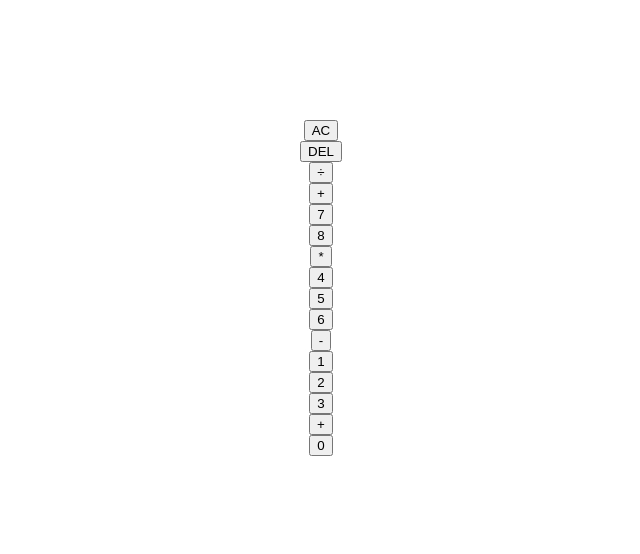
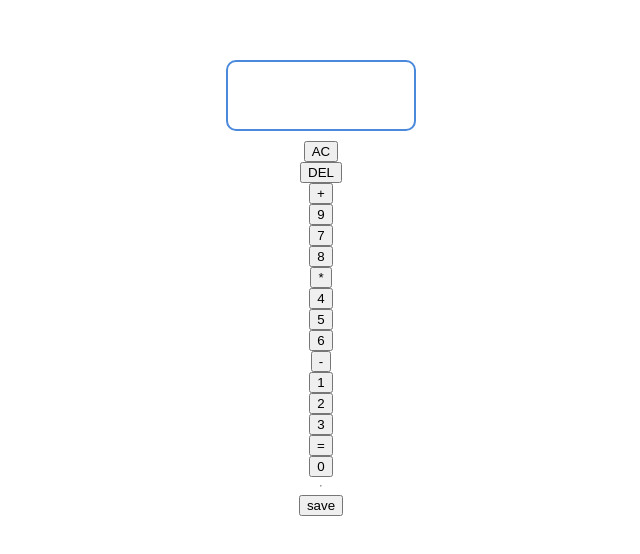
Before and after one commit to zirzirlove96/My-React-Page, a React (Create React App) app in the folder my-app/: page / in a window 1280 px wide. Shown: the part 120-674 px from the top of the page, without its empty margins (319-959 px from the left). Built offline with nearby package versions, Linux system fonts and the light colour scheme.

Commit message:
버튼 통합

```diff
--- a/my-app/src/App.js
+++ b/my-app/src/App.js
@@ -7,22 +7,7 @@ function App() {
     <div>
       <div className={style.Div}>
         <div className={style.Div2}>
-          <Button value={"AC"}></Button>
-          <Button value={"DEL"}></Button>
-          <Button value={"÷"}></Button>
-          <Button value={"+"}></Button>
-          <Button value={"7"}></Button>
-          <Button value={"8"}></Button>
-          <Button value={"*"}></Button>
-          <Button value={"4"}></Button>
-          <Button value={"5"}></Button>
-          <Button value={"6"}></Button>
-          <Button value={"-"}></Button>
-          <Button value={"1"}></Button>
-          <Button value={"2"}></Button>
-          <Button value={"3"}></Button>
-          <Button value={"+"}></Button>
-          <Button value={"0"}></Button>
+          <Button></Button>
         </div>
       </div>
     </div>
--- a/my-app/src/component/Button.jsx
+++ b/my-app/src/component/Button.jsx
@@ -4,21 +4,78 @@ import CommonFunction from "./CommonFunction";
 
 const Button = ({ value }) => {
   const [state, setState] = useState("");
+  const [state2, setState2] = useState([]);
   const childRef = useRef(null);
-  const onClick = (event) => {
-    setState(event.target.value);
+  const onClick = (e) => {
+    setState((prev) => prev + e.target.value);
+  };
+
+  const onClick2 = (e) => {
+    console.log(e);
   };
 
   useEffect(() => {
     if (state != "") {
-      childRef.current.inputText2(state);
+      console.log(state);
+      //childRef.current.inputText2(state);
     }
   }, [state]);
+  //<CommonFunction ref={childRef} />
   return (
     <>
-      <CommonFunction ref={childRef} />
-      <button value={value} onClick={onClick}>
-        {value}
+      <input type="text" value={state} readOnly></input>
+
+      <button value={"AC"} onClick={onClick}>
+        AC
+      </button>
+      <button value={"DEL"} onClick={onClick}>
+        DEL
+      </button>
+      <button value={"÷"} onClick={onClick}>
+        +
+      </button>
+      <button value={"7"} onClick={onClick}>
+        9
+      </button>
+      <button value={"8"} onClick={onClick}>
+        7
+      </button>
+      <button value={"9"} onClick={onClick}>
+        8
+      </button>
+      <button value={"*"} onClick={onClick}>
+        *
+      </button>
+      <button value={"4"} onClick={onClick}>
+        4
+      </button>
+      <button value={"5"} onClick={onClick}>
+        5
+      </button>
+      <button value={"6"} onClick={onClick}>
+        6
+      </button>
+      <button value={"-"} onClick={onClick}>
+        -
+      </button>
+      <button value={"1"} onClick={onClick}>
+        1
+      </button>
+      <button value={"2"} onClick={onClick}>
+        2
+      </button>
+      <button value={"3"} onClick={onClick}>
+        3
+      </button>
+      <button value={"="} onClick={onClick}>
+        =
+      </button>
+      <button value={"0"} onClick={onClick}>
+        0
+      </button>
+      <hr></hr>
+      <button value={"save"} onClick={onClick2}>
+        save
       </button>
     </>
   );
--- a/my-app/src/component/CommonFunction.jsx
+++ b/my-app/src/component/CommonFunction.jsx
@@ -4,7 +4,7 @@ const CommonFunction = forwardRef((props, ref) => {
   const [text, setText] = useState("");
   useImperativeHandle(ref, () => ({
     inputText2(value) {
-      //setText(value);
+      setText(value);
       console.log(value);
     },
   }));
--- a/my-app/src/component/ResultInput.jsx
+++ b/my-app/src/component/ResultInput.jsx
@@ -1,14 +1,7 @@
 import { forwardRef, useImperativeHandle, useState } from "react";
 
-const ResultInput = forwardRef((props, ref) => {
+const ResultInput = () => {
   const [text, setText] = useState("");
-  useImperativeHandle(ref, () => ({
-    InputText(value) {
-      console.log(value);
-    },
-  }));
-  //const ff = ({ state }) => {};
-  //return <input value={state}>{state}</input>;
-});
+};
 
 export default ResultInput;
```
